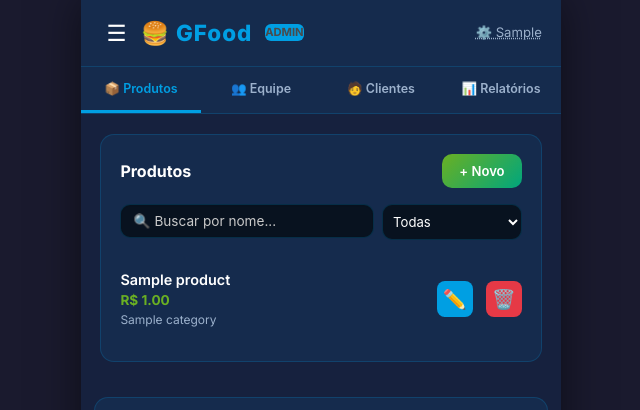
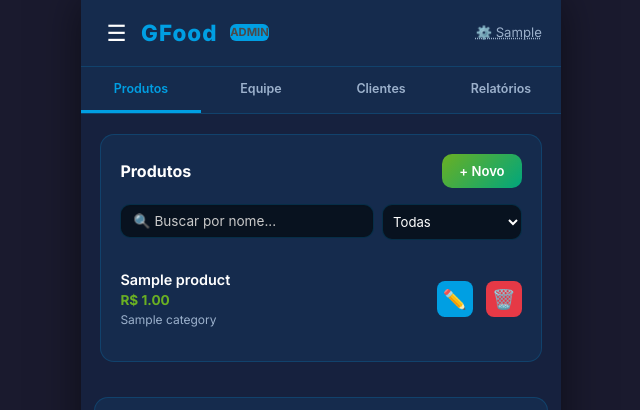
Before and after one commit to cauacaetanofb/projeto_restaurante, a Django app: page /dashboard/ in a window 1280 px wide. Shown: the top 410 px of the page, without its empty margins (319-959 px from the left). Run offline with Django 5.2, Linux system fonts and the light colour scheme; a user stored in the database is signed in; tables that the repository leaves empty hold one stand-in row (values such as "Sample post").

Commit message:
Removido os emojis

```diff
--- a/templates/dashboard_admin.html
+++ b/templates/dashboard_admin.html
@@ -8,7 +8,7 @@
 <div class="dash-header">
     <div style="display:flex;align-items:center;gap:0.5rem;">
         {% if is_admin %}<button class="btn-hamburger" onclick="toggleSidebar()">☰</button>{% endif %}
-        <div class="logo">🍔 GFood</div>
+        <div class="logo">GFood</div>
         <span class="mode-badge">ADMIN</span>
     </div>
     <div class="user-info">
@@ -18,10 +18,10 @@
 
 <!-- Tabs -->
 <div class="tabs-nav">
-    <button class="tab-btn active" onclick="switchTab('produtos')">📦 Produtos</button>
-    <button class="tab-btn" onclick="switchTab('usuarios')">👥 Equipe</button>
-    <button class="tab-btn" onclick="switchTab('clientes')">🧑 Clientes</button>
-    <button class="tab-btn" onclick="switchTab('relatorios')">📊 Relatórios</button>
+    <button class="tab-btn active" onclick="switchTab('produtos')">Produtos</button>
+    <button class="tab-btn" onclick="switchTab('usuarios')">Equipe</button>
+    <button class="tab-btn" onclick="switchTab('clientes')">Clientes</button>
+    <button class="tab-btn" onclick="switchTab('relatorios')">Relatórios</button>
 </div>
 
 <!-- Tab: Produtos -->
--- a/templates/login.html
+++ b/templates/login.html
@@ -3,7 +3,7 @@
 
 {% block content %}
 <div class="login-container">
-    <div class="login-logo">🍔 GFood</div>
+    <div class="login-logo">GFood</div>
     <div class="login-subtitle">Sistema do Restaurante</div>
 
     <div class="login-card">
--- a/templates/partials/admin_sidebar.html
+++ b/templates/partials/admin_sidebar.html
@@ -3,7 +3,7 @@
 <div id="sidebar-overlay" class="sidebar-overlay" onclick="closeSidebar()"></div>
 <div id="sidebar" class="sidebar">
     <div class="sidebar-header">
-        <div class="logo">🍔 GFood</div>
+        <div class="logo">GFood</div>
         <div class="subtitle">{{ user.first_name|default:user.username }} — Admin</div>
     </div>
     <a href="{% url 'dashboard' %}" class="sidebar-item {% if active_page == 'admin' %}active{% endif %}">
--- a/templates/register.html
+++ b/templates/register.html
@@ -3,7 +3,7 @@
 
 {% block content %}
 <div class="login-container">
-    <div class="login-logo">🍔 GFood</div>
+    <div class="login-logo">GFood</div>
     <div class="login-subtitle">Criar Conta de Cliente</div>
 
     <div class="login-card">
```
Also changed, not shown: templates/dashboard_balcao.html (+4 -4 lines), templates/dashboard_caixa.html (+8 -8 lines), templates/dashboard_cliente.html (+4 -4 lines).
